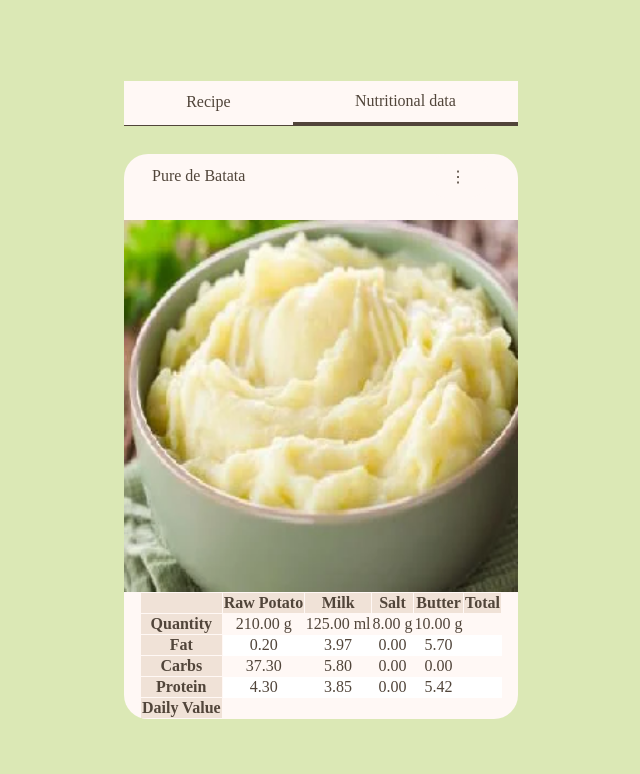
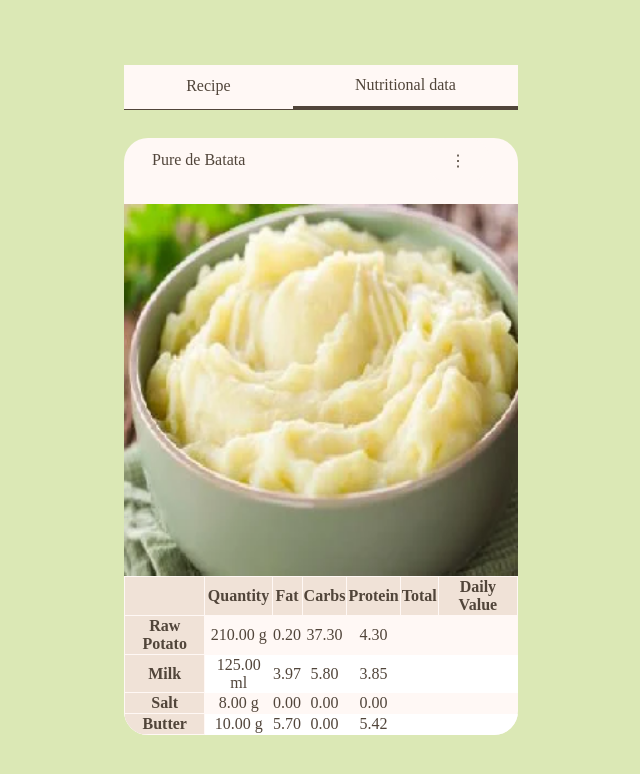
Before and after one commit to rafaelsampa/FlavourIt, a Django app: page /recipe_card/1/nutritional_data/ in a window 1280 px wide. Shown: the top 774 px of the page, without its empty margins (319-959 px from the left). Run offline with Django 5.2, Linux system fonts and the light colour scheme; data comes from the database, SQL or seed files in the repository; both versions use the stored data as it was after the commit.

Commit message:
transposed table

```diff
--- a/FlavourIt_app/static/style.css
+++ b/FlavourIt_app/static/style.css
@@ -396,8 +396,7 @@
                 flex-grow: 1;
                 background-color: var(--surface);
                 width: 100%;
-                overflow: hidden;
-                overflow-y: scroll;
+                overflow: scroll;
                 display: flex;
                 flex-direction: column;
                 justify-content: center;
@@ -546,13 +545,12 @@
                 display: block;
             }
 
-            .show {display: block;}
+            .show {
+                display: block;
+            }
 
-            .nutritional-info{
-                width: 48vh;
-                display: flex;
-                justify-content: center;
-                align-items: center;
+            .ingredient-list ul{
+                width: 50%;
             }
 
             /*FIM DE CLASSES*/
--- a/FlavourIt_app/templates/flavourit/nutritional_data.html
+++ b/FlavourIt_app/templates/flavourit/nutritional_data.html
@@ -21,7 +21,7 @@
                 <form action="{% url 'favoritar' %}" method="post">
                     {% csrf_token %}
                     <input type="hidden" name="id_receita" value="{{ recipe.id }}">
-                    <button type="submit">Favorite</button>
+                    <button type="submit">{%if results == true%}<img src="{% static 'graphics/heart-filled_brown.svg' %}" alt="{{ recipe.nome }}">{%else%}<img src="{% static 'graphics/heart.svg' %}" alt="{{ recipe.nome }}">{%endif%}Favorite</button>
                 </form>
                 <form action="" method="post">
                     <button type="submit">Export</button>
@@ -43,48 +43,26 @@
                 <thead>
                     <tr>
                         <th class="title"></th>
-                        {% for ingredient in ingredientes %}
-                            <th class="title">{{ ingredient.nutrition_info.nome }}</th>
-                        {% endfor %}
+                        <th class="title">Quantity</th>
+                        <th class="title">Fat</th>
+                        <th class="title">Carbs</th>
+                        <th class="title">Protein</th>
                         <th class="title">Total</th>
+                        <th class="title">Daily Value</th>
                     </tr>
                 </thead>
                 <tbody>
+                    {% for ingredient in ingredientes %}
                     <tr>
-                        <td class="title">Quantity</td>
-                        {% for ingredient in ingredientes %}
-                            <td>{{ ingredient.quantidade }} {{ ingredient.unidade }}</td>
-                        {% endfor %}
+                        <td class="title">{{ ingredient.nutrition_info.nome }}</td>
+                        <td>{{ ingredient.quantidade }} {{ ingredient.unidade }}</td>
+                        <td>{{ ingredient.nutrition_info.gordura }}</td>
+                        <td>{{ ingredient.nutrition_info.carboidrato }}</td>
+                        <td>{{ ingredient.nutrition_info.proteina }}</td>
+                        <td></td>
                         <td></td>
                     </tr>
-                    <tr>
-                        <td class="title">Fat</td>
-                        {% for ingredient in ingredientes %}
-                            <td>{{ ingredient.nutrition_info.gordura }}</td>
-                        {% endfor %}
-                        <td></td>
-                    </tr>
-                    <tr>
-                        <td class="title">Carbs</td>
-                        {% for ingredient in ingredientes %}
-                            <td>{{ ingredient.nutrition_info.carboidrato }}</td>
-                        {% endfor %}
-                        <td></td>
-                    </tr>
-                    <tr>
-                        <td class="title">Protein</td>
-                        {% for ingredient in ingredientes %}
-                            <td>{{ ingredient.nutrition_info.proteina }}</td>
-                        {% endfor %}
-                        <td></td>
-                    </tr>
-                    <tr>
-                        <td class="title">Daily Value</td>
-                        {% for ingredient in ingredientes %}
-                            <td></td>
-                        {% endfor %}
-                        <td></td>
-                    </tr>
+                    {% endfor %}
                 </tbody>
             </table>
         </div>
--- a/FlavourIt_app/views.py
+++ b/FlavourIt_app/views.py
@@ -304,6 +304,14 @@ def nutritional_data(request, recipe_id):
         'ingredientes': ingredient_data,
     })
 
+    def recipeCardFavorite(request):
+        receita_id = request.GET['receita_id']
+
+        if favoritado.objects.filter(id_Client_id = request.user.id, id_Receita_id = receita_id).exists():
+            result = True
+        else:
+            result = False
+        return render(request, 'recipe_card.html', {'results': result})
 
 ###
 
```
Also changed, not shown: FlavourIt_app/management/commands/insert_data.py (+27 -27 lines), FlavourIt_app/templates/flavourit/recipe_card.html (+3 -5 lines), FlavourIt_app/static/graphics/heart-filled_brown.svg (added), Flavourit.db.
